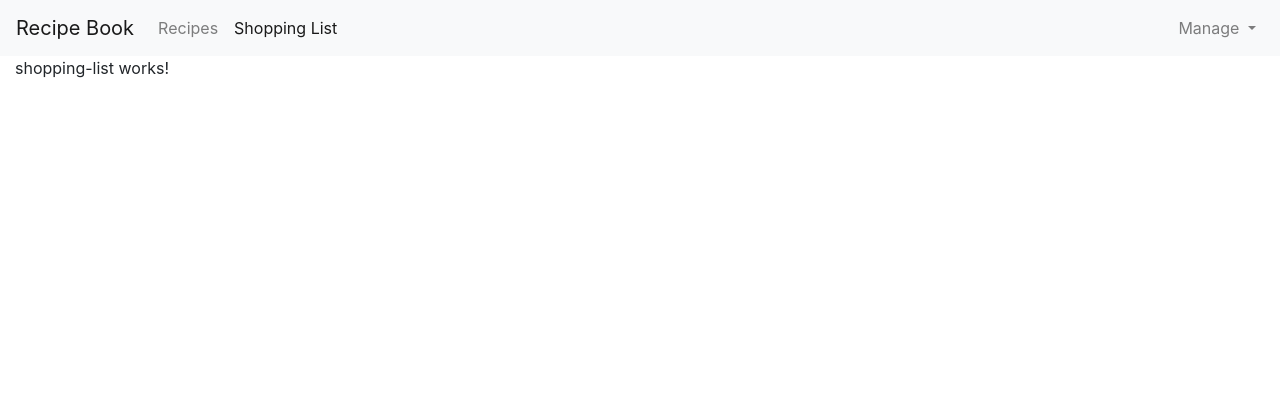
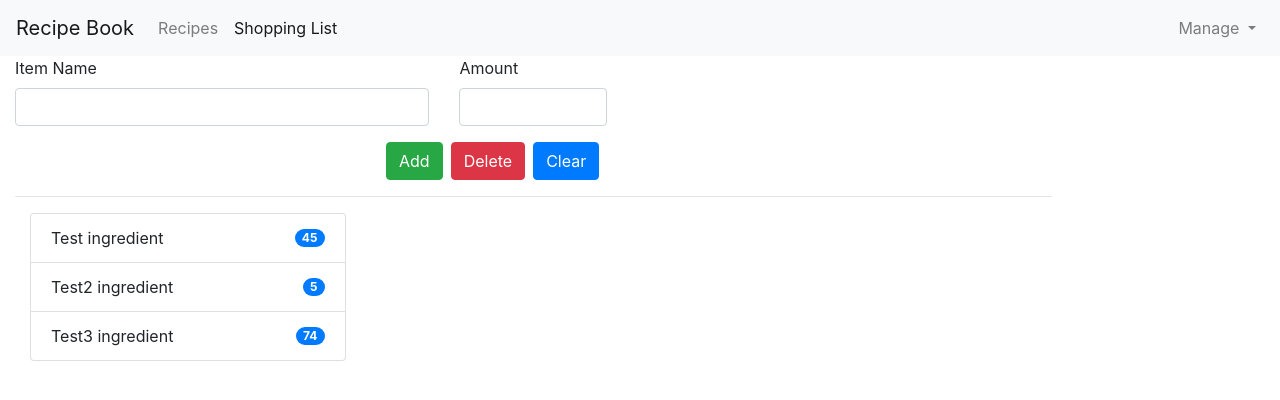
Before and after one commit to paramSonawane/firstProject, an Angular app: page / in a window 1280 px wide. Both pictures are taken after a click on the link "Shopping List". Shown: the top 400 px of the page. Built offline with nearby package versions, Linux system fonts and the light colour scheme.

Commit message:
added some functioning to shopping tab

```diff
--- a/src/app/shopping-list/shopping-edit/shopping-edit.component.html
+++ b/src/app/shopping-list/shopping-edit/shopping-edit.component.html
@@ -1 +1,23 @@
-<p>shopping-edit works!</p>
+<div class="row">
+    <div class="col-md-12">
+        <form action="">
+            <div class="row">
+                <div class="col-sm-5 form-group">
+                    <label for="name">Item Name</label>
+                    <input type="text" id="name" class="form-control">
+                </div>
+                <div class="col-sm-2 form-group">
+                    <label for="amount">Amount</label>
+                    <input type="text" name="amount" id="amount" class="form-control">
+                </div>
+            </div>
+            <div class="row">
+                <div class="col-7 text-right">
+                    <button class="btn btn-success mr-2" type="submit">Add</button>
+                    <button class="btn btn-danger mr-2" type="button">Delete</button>
+                    <button class="btn btn-primary mr-2" type="button">Clear</button>
+                </div>
+            </div>
+        </form>
+    </div>
+</div>
--- a/src/app/shopping-list/shopping-list.component.html
+++ b/src/app/shopping-list/shopping-list.component.html
@@ -1 +1,15 @@
-<p>shopping-list works!</p>
+<div class="row">
+    <div class="col-10">
+        <app-shopping-edit></app-shopping-edit>
+        <hr>
+        <div class="col-4">
+            <ul class="list-group">
+                <li class="list-group-item d-flex justify-content-between align-items-center"
+                *ngFor="let item of ingredients">
+                {{ item.name }}
+                <span class="badge badge-primary badge-pill">{{ item.amount }}</span>
+            </li>
+        </ul>
+    </div>
+    </div>
+</div>
--- a/src/app/shopping-list/shopping-list.component.ts
+++ b/src/app/shopping-list/shopping-list.component.ts
@@ -1,11 +1,16 @@
 import { Component, OnInit } from '@angular/core';
-
+import { Ingredient } from '../shared/ingredient.model';
 @Component({
   selector: 'app-shopping-list',
   templateUrl: './shopping-list.component.html',
   styleUrls: ['./shopping-list.component.css']
 })
 export class ShoppingListComponent implements OnInit {
+  ingredients: Ingredient[] = [
+    new Ingredient("Test ingredient", 45),
+    new Ingredient("Test2 ingredient", 5),
+    new Ingredient("Test3 ingredient", 74),
+  ];
 
   constructor() { }
 
```
